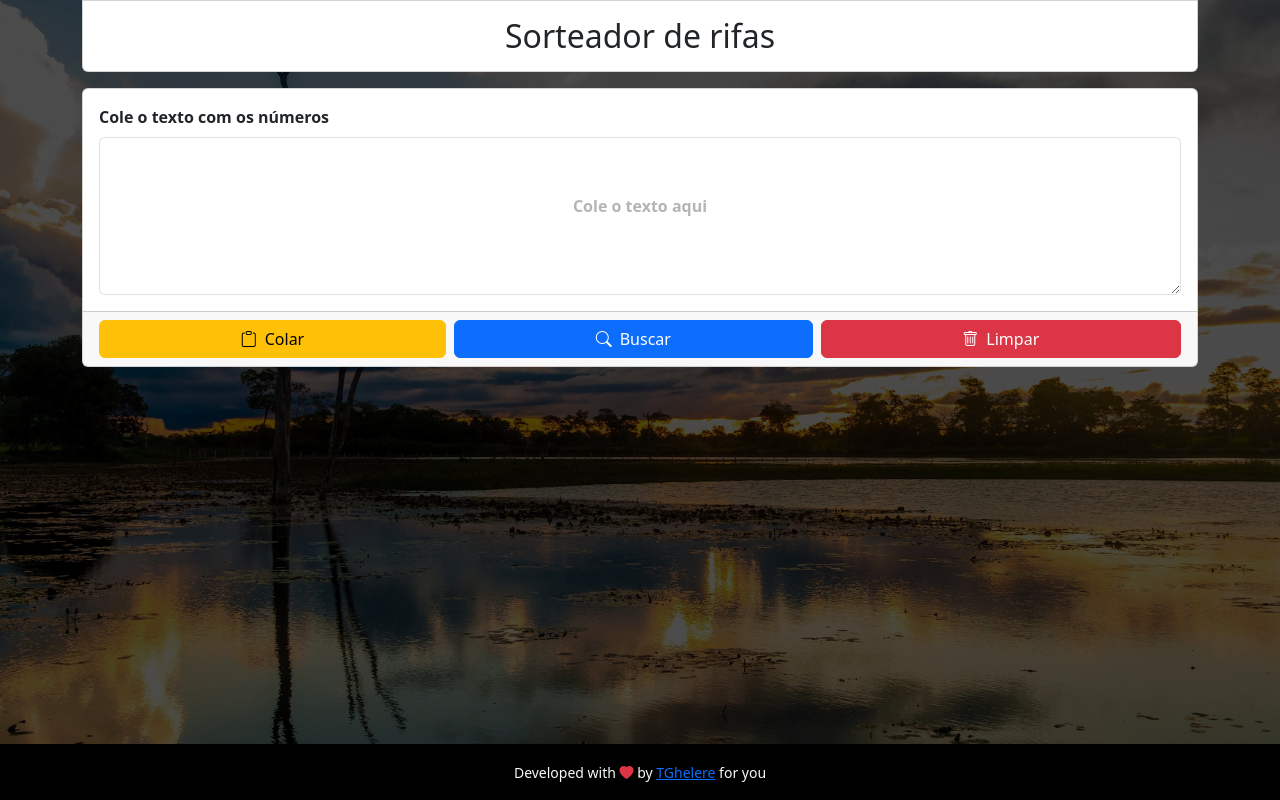
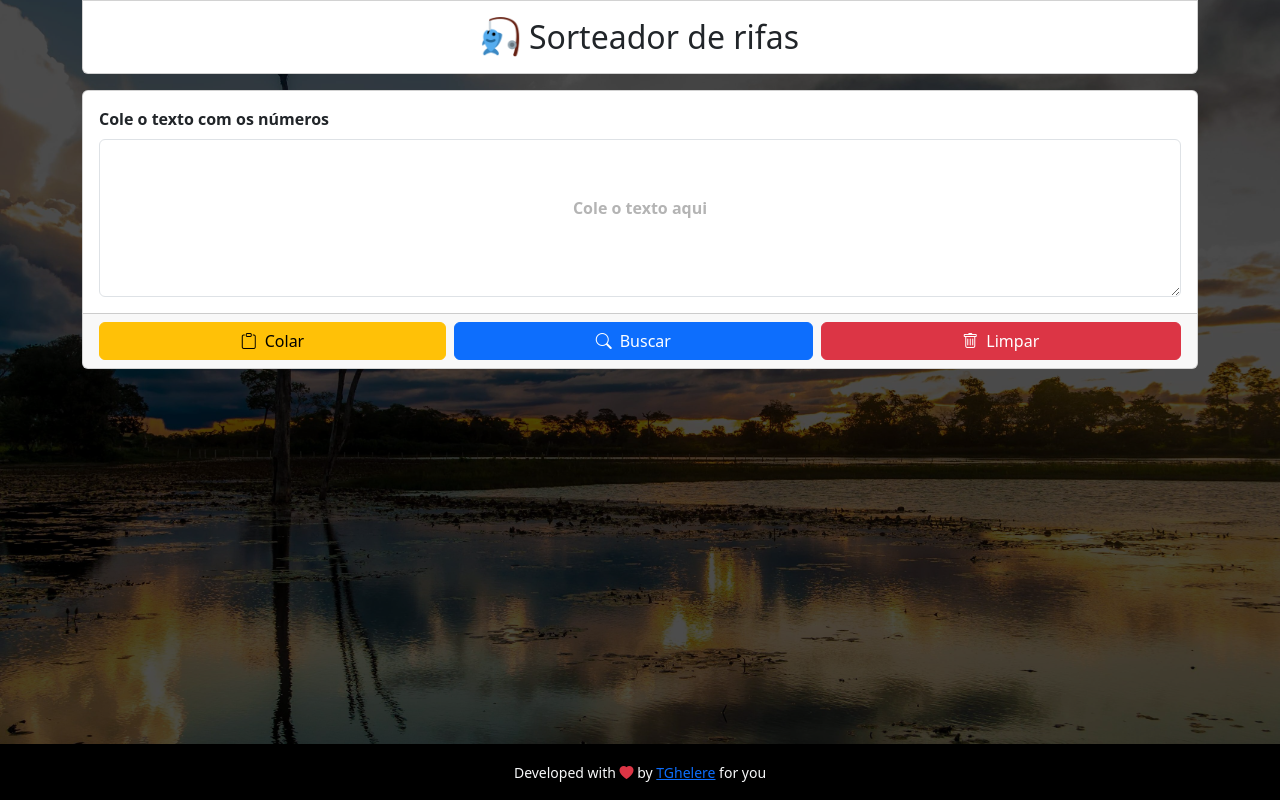
Before and after one commit to tghelere/rifas, a Vue app: page / in a window 1280 px wide. Built offline with nearby package versions, Linux system fonts and the light colour scheme.

Commit message:
Add imagem ao header

```diff
--- a/src/App.vue
+++ b/src/App.vue
@@ -2,7 +2,10 @@
     <header class="container">
         <div class="card border-1 mb-3 topo">
             <div class="py-3 text-center card-body">
-                <h1 class="fw-semi-bold mb-0 text-dark">Sorteador de rifas</h1>
+                <h1 class="fw-semi-bold mb-0 text-dark d-flex justify-content-center align-items-center gap-2">
+                    <img src="/apple-touch-icon.png" alt="Logo" style="height: 40px; width: auto" />
+                    Sorteador de rifas
+                </h1>
             </div>
         </div>
     </header>
```
